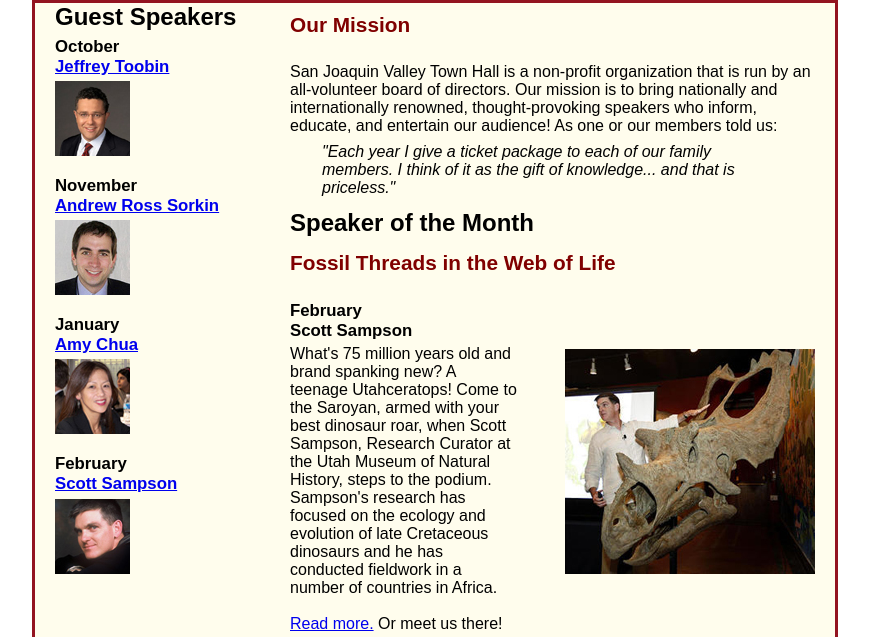
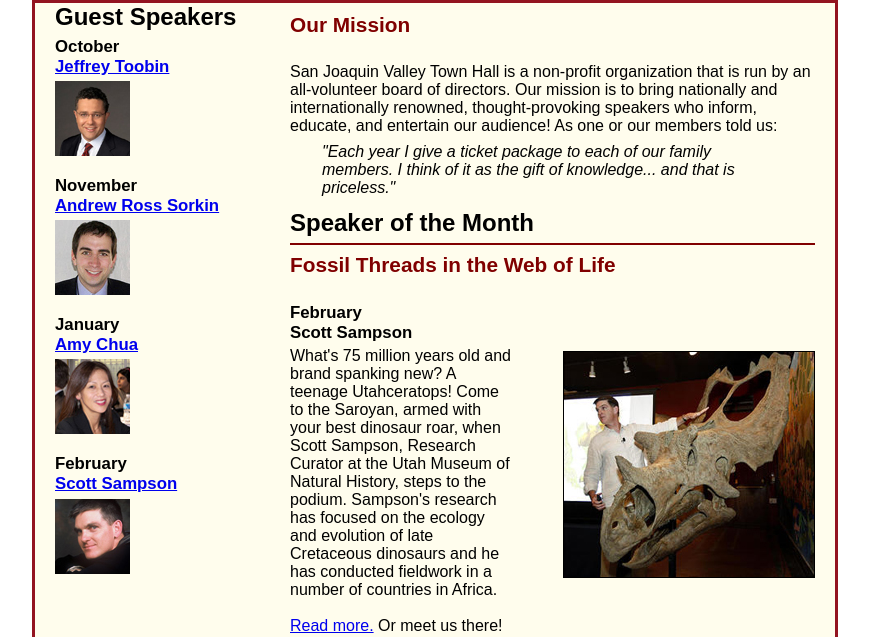
Before and after one commit to kmr54/A12, a plain HTML site: page index.html in a window 1280 px wide. Shown: the part 163-800 px from the top of the page, without its empty margins (205-1074 px from the left). Drawn offline with Linux system fonts and the light colour scheme.

Commit message:
Update main.css

```diff
--- a/styles/main.css
+++ b/styles/main.css
@@ -84,14 +84,14 @@ section h2 {
 section article {
     padding-bottom: .5em;
     padding-top: .5em;
-    border-top: 2px;
-    border-bottom: 2px;
+    border-top: solid 2px;
+    border-bottom: solid 2px;
     border-top-color: #800000;
     border-bottom-color: #800000;
 }
 section img{
     float: right;
-    border: 1px;
+    border: solid 1px;
     margin-top: 3em;
     margin-bottom: 3em;
     margin-left: 3em;
```
